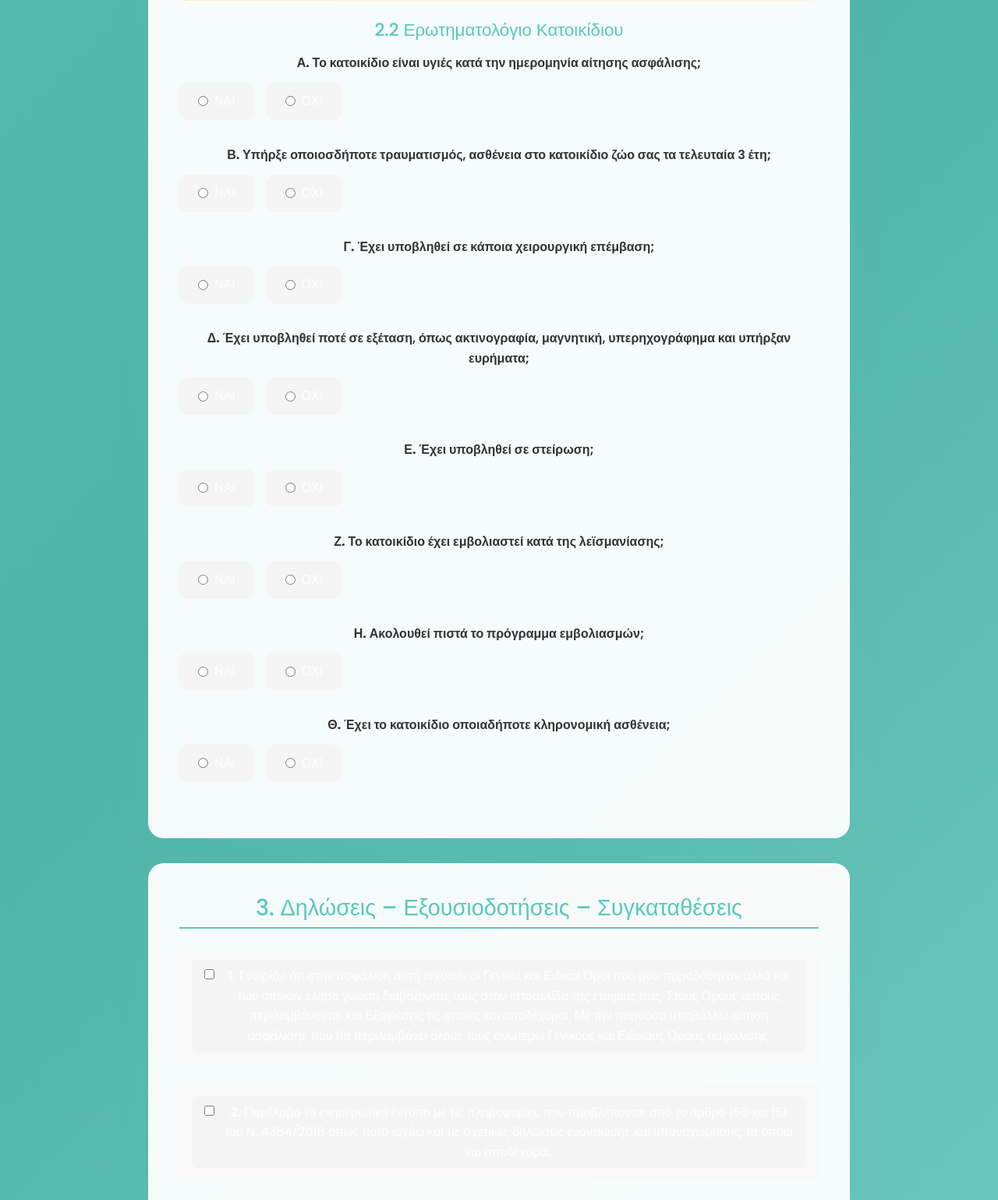
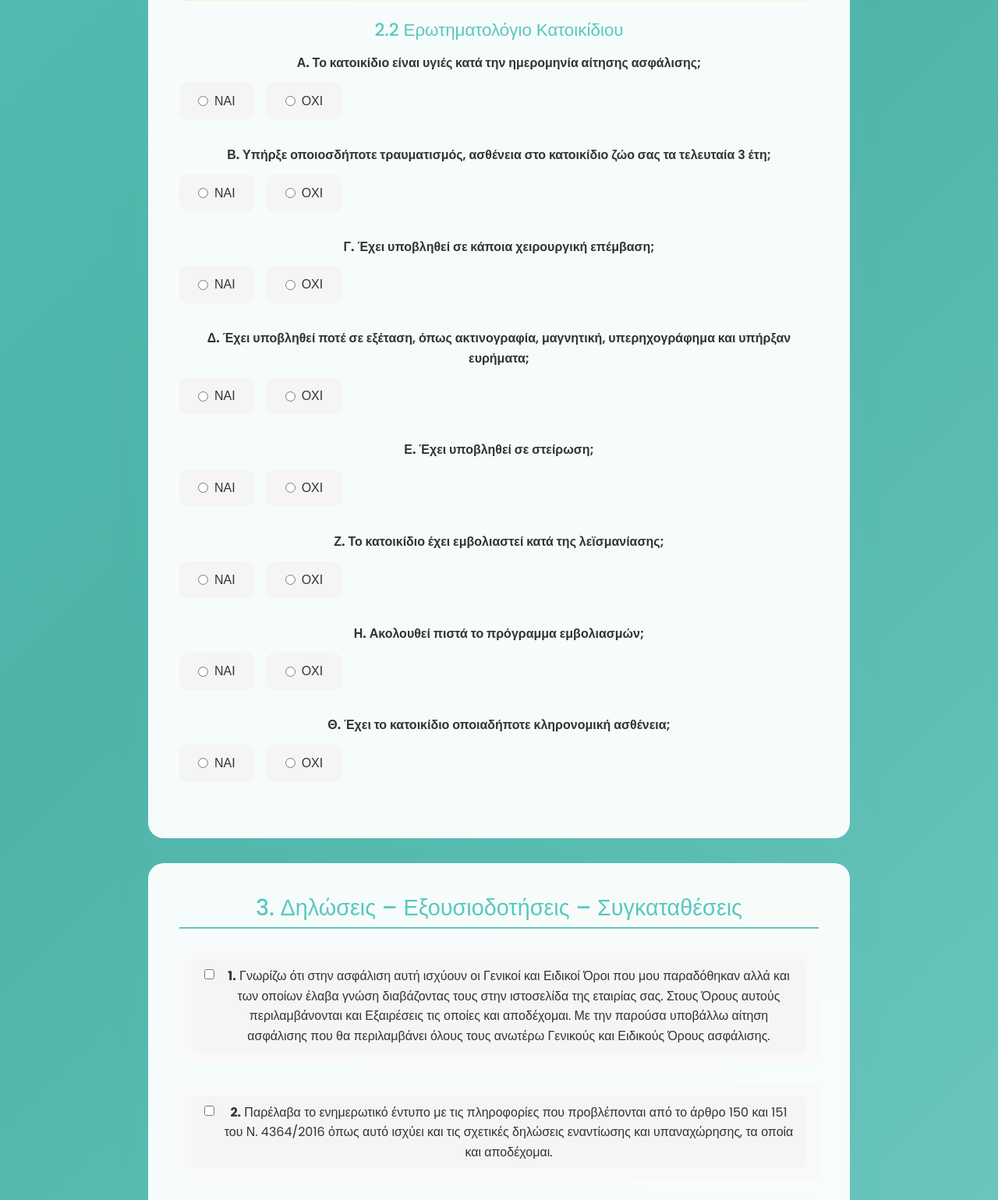
Before and after one commit to s1leviathan/Hoolie, a Django app: page /health-status/ in a window 1280 px wide. Shown: the part 2026-3565 px from the top of the page at 78% size. Run offline with Django 4.2, Linux system fonts and the light colour scheme.

Commit message:
Fix text colors in questionnaire: ensure radio button labels (ΝΑΙ/ΟΧΙ) and declaration text are dark and readable, not white

```diff
--- a/templates/main/questionnaire_dog.html
+++ b/templates/main/questionnaire_dog.html
@@ -454,6 +454,11 @@
     transition: all 0.3s ease;
 }
 
+.radio-label span {
+    color: #333;
+    font-weight: 500;
+}
+
 .radio-label:hover {
     background: #e8f5e9;
 }
@@ -603,6 +608,11 @@
     gap: 0.75rem;
     cursor: pointer;
     line-height: 1.6;
+    color: #333;
+}
+
+.declaration-label span {
+    color: #333;
 }
 
 .declaration-label input[type="checkbox"] {
```
Also changed, not shown: templates/main/questionnaire_cat.html (+10 -0 lines).
